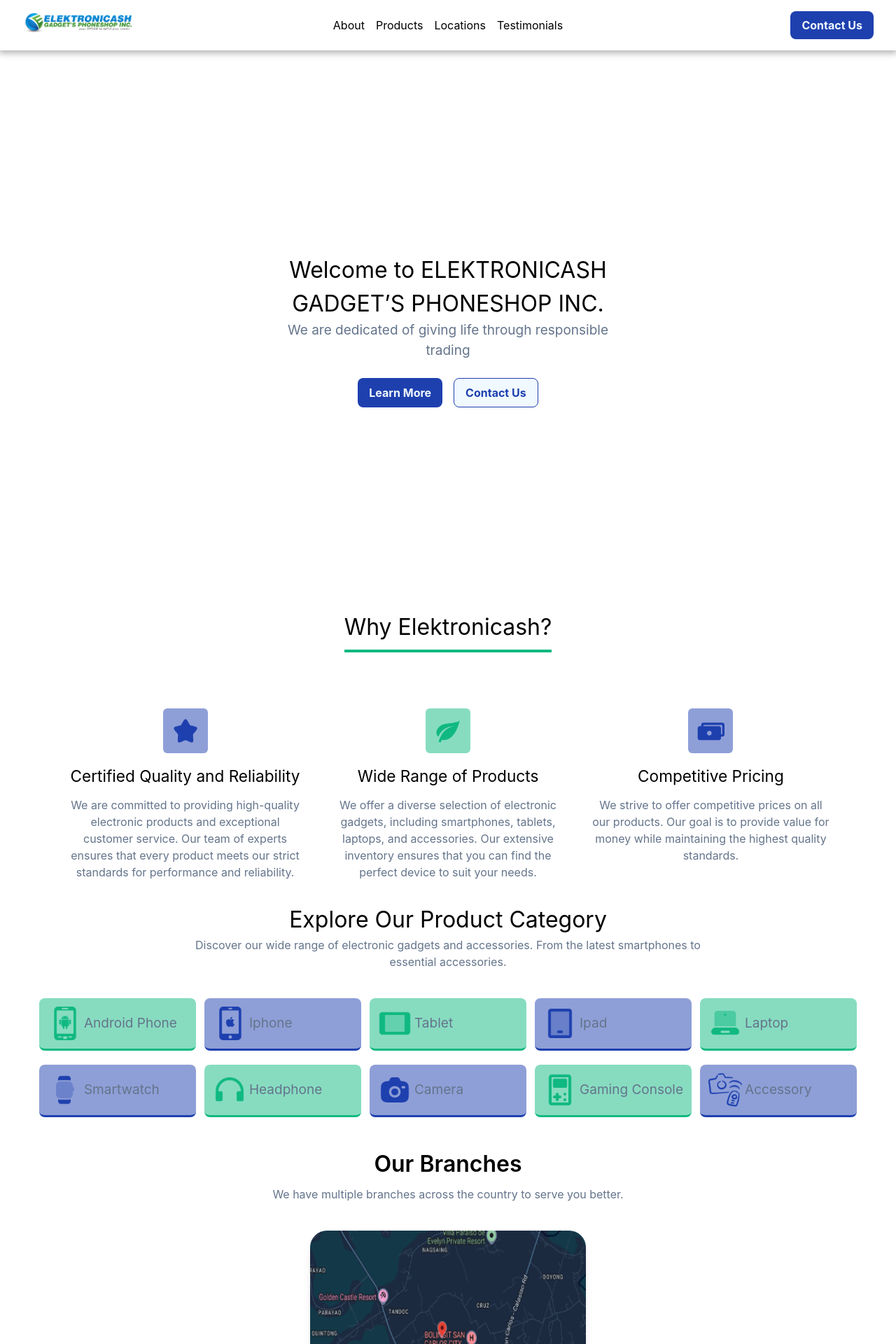
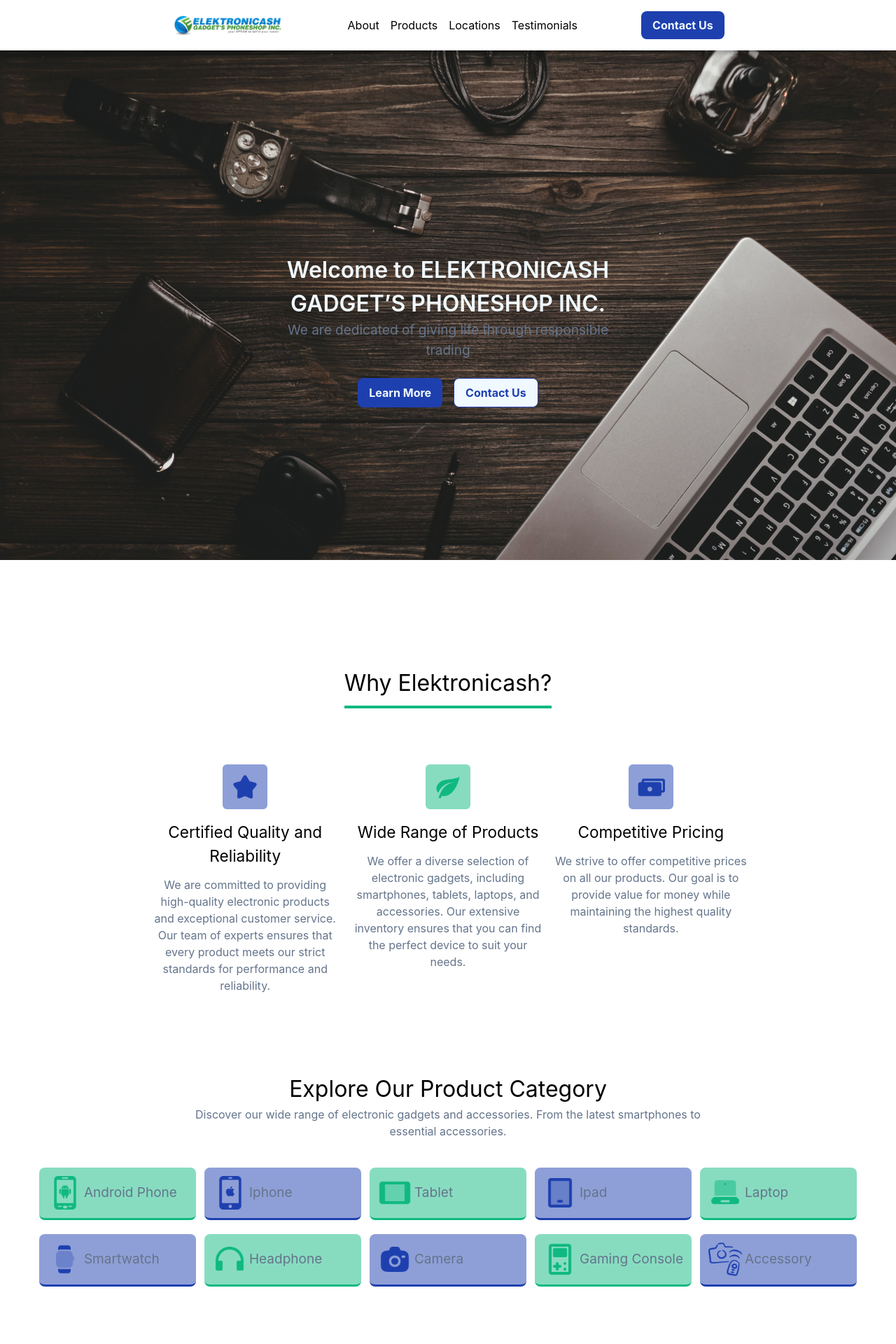
Before and after one commit to Muelvzz/elektronicash, a React app in the folder frontend/: page / in a window 1280 px wide. Shown: the top 1920 px of the page at 70% size. Built offline with nearby package versions, Linux system fonts and the light colour scheme; the HTML template or start-up script is replaced by a standard one.

Commit message:
Redesign the frontend page

```diff
--- a/frontend/src/components/AboutUs.jsx
+++ b/frontend/src/components/AboutUs.jsx
@@ -4,9 +4,9 @@
   const aboutUs = HomePageContext().aboutUs;
 
   return (
-    <section className="flex flex-col justify-center items-center text-center">
+    <section className="flex flex-col justify-center items-center text-center my-20">
       <h1 className="font-(--font-headline) mb-20 inline-block border-b-4 border-(--secondary-color) pb-2">Why Elektronicash?</h1>
-      <div className="w-full md:w-2/3 lg:w-9/10 flex flex-col gap-y-5 lg:grid lg:grid-cols-3 lg:gap-x-8">
+      <div className="w-full md:w-2/3 flex flex-col gap-y-5 lg:grid lg:grid-cols-3 lg:gap-x-4">
         { aboutUs.whyChooseUs.map((data, index) => (
           <div key={index} className="mb-8">
             <aside className={`${ index === 1 && ('bg-(--secondary-color)/50') } bg-(--primary-color)/50 justify-self-center rounded-md`}>
--- a/frontend/src/components/Branches.jsx
+++ b/frontend/src/components/Branches.jsx
@@ -24,7 +24,7 @@
   const activeBranch = branchList[activeIndex];
 
   return (
-    <section className="flex flex-col items-center text-center px-4 py-12">
+    <section className="flex flex-col items-center text-center px-4 py-12 my-20">
       <div className="w-full md:w-2/3 lg:w-3/5 mb-10">
         <h1 className="text-3xl font-semibold mb-3">{branches.title}</h1>
         <p className="text-(--neutral-color)">{branches.content}</p>
--- a/frontend/src/components/ContactUs.jsx
+++ b/frontend/src/components/ContactUs.jsx
@@ -2,17 +2,16 @@
 
 export default function ContactUs() {
   const contactUs = HomePageContext().contactUs;
+
+  const formInputStyles = "w-full rounded-lg border border-slate-300 bg-white px-4 py-2 outline-none transition focus:border-slate-500 focus:ring-2 focus:ring-slate-200"
 
   return (
     <section className="flex flex-col justify-center items-center text-center px-4 py-12">
       <div className="flex flex-col md:flex-row gap-x-10">
         <div className="w-full max-w-lg rounded-[32px] bg-slate-100 p-8 shadow-[0_20px_70px_rgba(15,23,42,0.12)]">
           <div className="mb-8 text-left">
-            <h2 className="uppercase tracking-[0.25em] text-(--neutral-color)">
+            <h2 className="uppercase tracking-[0.2em] text-(--neutral-color)">
               Get in Touch
-            </h2>
-            <h2 className="mt-3">
-              Have a question about a product or your order?
             </h2>
             <p className="mt-3 text-(--neutral-color)">
               Our team is here to help. Send us a message and we’ll get back to you as soon as possible.
@@ -27,7 +26,7 @@
               <input
                 type="text"
                 placeholder="John Doe"
-                className="w-full rounded-lg border border-slate-300 bg-white px-4 py-2 outline-none transition focus:border-slate-500 focus:ring-2 focus:ring-slate-200"
+                className={ formInputStyles }
               />
             </div>
 
@@ -38,7 +37,7 @@
               <input
                 type="email"
                 placeholder="john@example.com"
-                className="w-full rounded-lg border border-slate-300 bg-white px-4 py-2 outline-none transition focus:border-slate-500 focus:ring-2 focus:ring-slate-200"
+                className={ formInputStyles }
               />
             </div>
 
@@ -49,7 +48,7 @@
               <textarea
                 rows="5"
                 placeholder="How can we help you?"
-                className="w-full rounded-lg border border-slate-300 bg-white px-4 py-2 outline-none transition focus:border-slate-500 focus:ring-2 focus:ring-slate-200"
+                className={ formInputStyles }
               />
             </div>
 
@@ -62,11 +61,11 @@
           </form>
         </div>
 
-        <div className="mt-10 w-full max-w-lg rounded-[32px] bg-white/90 p-6 shadow-[0_20px_70px_rgba(15,23,42,0.08)] flex flex-col justify-center">
-          <div className="mb-6 text-left">
-            <h3 className="text-lg font-semibold text-slate-900">
+        <div className="w-full max-w-lg rounded-[32px] bg-white/90 p-6 shadow-[0_20px_70px_rgba(15,23,42,0.08)] flex flex-col justify-center gap-y-10">
+          <div className="text-left">
+            <h2 className="text-lg font-semibold text-slate-900 uppercase tracking-[0.2em]">
               Contact Information
-            </h3>
+            </h2>
           </div>
 
           <div className="space-y-5">
@@ -109,7 +108,7 @@
             </div>
           </div>
 
-          <div className="mt-8 flex items-center gap-4">
+          <div className="flex gap-4">
             {contactUs.socialLinks.map((link) => (
               <a
                 key={link.platform}
--- a/frontend/src/components/Footer.jsx
+++ b/frontend/src/components/Footer.jsx
@@ -2,15 +2,14 @@
   return (
     <>
       <footer className="bg-(--tertiary-color) pt-5">
-        <div className="flex flex-col gap-y-5 md:grid md:grid-cols-2">
-          <div>
-            <img src="logo.png" alt="Logo" className="h-12 mb-5" />
-            <p className="text-(--neutral-color)">We are more than a service provider — we are your trusted partner for fair value, safe transactions, and reliable quality.</p>
-          </div>
-          <div className="flex justify-self-end gap-x-10">
+        <div className="lg:w-2/3 lg:justify-self-center px-4 md:px-12">
+          <div className="flex flex-col justify-center">
+            <div className="flex flex-col justify-center items-center text-center mb-5">
+              <img src="logo.png" alt="Logo" className="h-12 mb-5" />
+              <p className="text-(--neutral-color)">We are more than a service provider — we are your trusted partner for fair value, safe transactions, and reliable quality.</p>
+            </div>
             <div>
-              <h4 className="mb-3">Company</h4>
-              <ul className="text-(--neutral-color) flex flex-col gap-y-2">
+              <ul className="text-(--neutral-color) flex gap-x-2 justify-center">
                 <li><a href="#">Home</a></li>
                 <li><a href="#">About</a></li>
                 <li><a href="#">Products</a></li>
@@ -18,7 +17,6 @@
                 <li><a href="#">Testimonials</a></li>
               </ul>
             </div>
-            <div></div>
           </div>
         </div>
       </footer>
--- a/frontend/src/components/Hero.jsx
+++ b/frontend/src/components/Hero.jsx
@@ -5,9 +5,11 @@
 
   return (
     <section className="min-h-screen flex flex-col justify-center items-center gap-8 text-center">
-      <div className="w-full md:w-2/3 lg:w-2/5">
+      <div className="absolute inset-0 bg-[url('/hero-bg.jpg')] bg-cover bg-center bg-no-repeat h-screen w-full opacity-90"></div>
+
+      <div className="w-full md:w-2/3 lg:w-2/5 z-98">
         <div>
-          <h1 className="font-(--font-headline)">{ hero.title }</h1>
+          <h1 className="font-(--font-headline) font-semibold text-(--tertiary-color)">{ hero.title }</h1>
           <h4 className="text-(--neutral-color)">{ hero.subtitle }</h4>
         </div>
         <div className="flex gap-4 justify-center mt-6">
--- a/frontend/src/components/Nav.jsx
+++ b/frontend/src/components/Nav.jsx
@@ -6,7 +6,8 @@
     const hoverVariable = "hover:bg-(--primary-color) duration-300 ease-in-out hover:opacity-90 rounded-md py-2";
 
     return (
-        <nav className="bg-white text-(--white-color) py-4 px-6 md:px-12 flex justify-between md:grid md:grid-cols-3 sticky top-0 shadow-[0_1px_10px_2px_rgba(0,0,0,0.35)] z-100">
+        <nav className="bg-white text-(--white-color) py-4 px-6 md:px-12 sticky top-0 shadow-[0_1px_10px_2px_rgba(0,0,0,0.35)] z-100">
+            <div className="flex justify-between items-center w-full md:col-span-3 lg:w-2/3 lg:justify-self-center">
                 <img src="logo.png" alt="Logo" className="h-8" />
 
                 <ul className="hidden md:flex gap-4 items-center md:justify-center">
@@ -52,6 +53,7 @@
                         </div>
                     </div>
                 )}
+            </div>
         </nav>
     )
 }
--- a/frontend/src/components/ProductCategory.jsx
+++ b/frontend/src/components/ProductCategory.jsx
@@ -4,7 +4,7 @@
   const productCategory = HomePageContext().productCategory;
 
   return (
-    <section className="flex flex-col justify-center items-center text-center">
+    <section className="flex flex-col justify-center items-center text-center my-20">
       <div className="w-full md:w-2/3 lg:w-3/5 mb-10">
         <h1 className="font-(--font-headline)">{ productCategory.title }</h1>
         <p className="text-(--neutral-color) text-center">{ productCategory.content }</p>
--- a/frontend/src/components/Testimonials.jsx
+++ b/frontend/src/components/Testimonials.jsx
@@ -11,7 +11,7 @@
   const duplicatedList = [...testimonialList, ...testimonialList];
 
   return (
-    <section className="flex flex-col justify-center items-center text-center px-4 py-12">
+    <section className="flex flex-col justify-center items-center text-center px-4 py-12 bg-(--tertiary-color)">
       <div className="w-full md:w-2/3 lg:w-3/5 mb-10">
         <h1 className="text-3xl font-semibold mb-3">{testimonials.title}</h1>
         <p className="text-gray-600">{testimonials.content}</p>
@@ -22,7 +22,7 @@
           {duplicatedList.map((testimonial, index) => (
             <div
               key={index}
-              className="shrink-0 w-full md:w-1/2 lg:w-1/3 flex flex-col gap-y-5 bg-gray-100 p-8 rounded-lg shadow-md"
+              className="shrink-0 w-full md:w-1/2 lg:w-1/3 flex flex-col gap-y-5 bg-white p-8 rounded-lg shadow-md"
             >
               <div className="flex mb-4">
                 <img src="/quotes.png" alt="Quotes Logo" className="w-12" />
--- a/frontend/src/index.css
+++ b/frontend/src/index.css
@@ -13,13 +13,6 @@
   padding: 0;
   width: 100%;
   height: 100%;
-}
-
-nav,
-footer,
-main {
-  padding-left: 2em;
-  padding-right: 2em;
 }
 
 body {
```
Also changed, not shown: frontend/public/hero-bg.jpg (added). Lines whose indentation alone changed are shown as unchanged.
